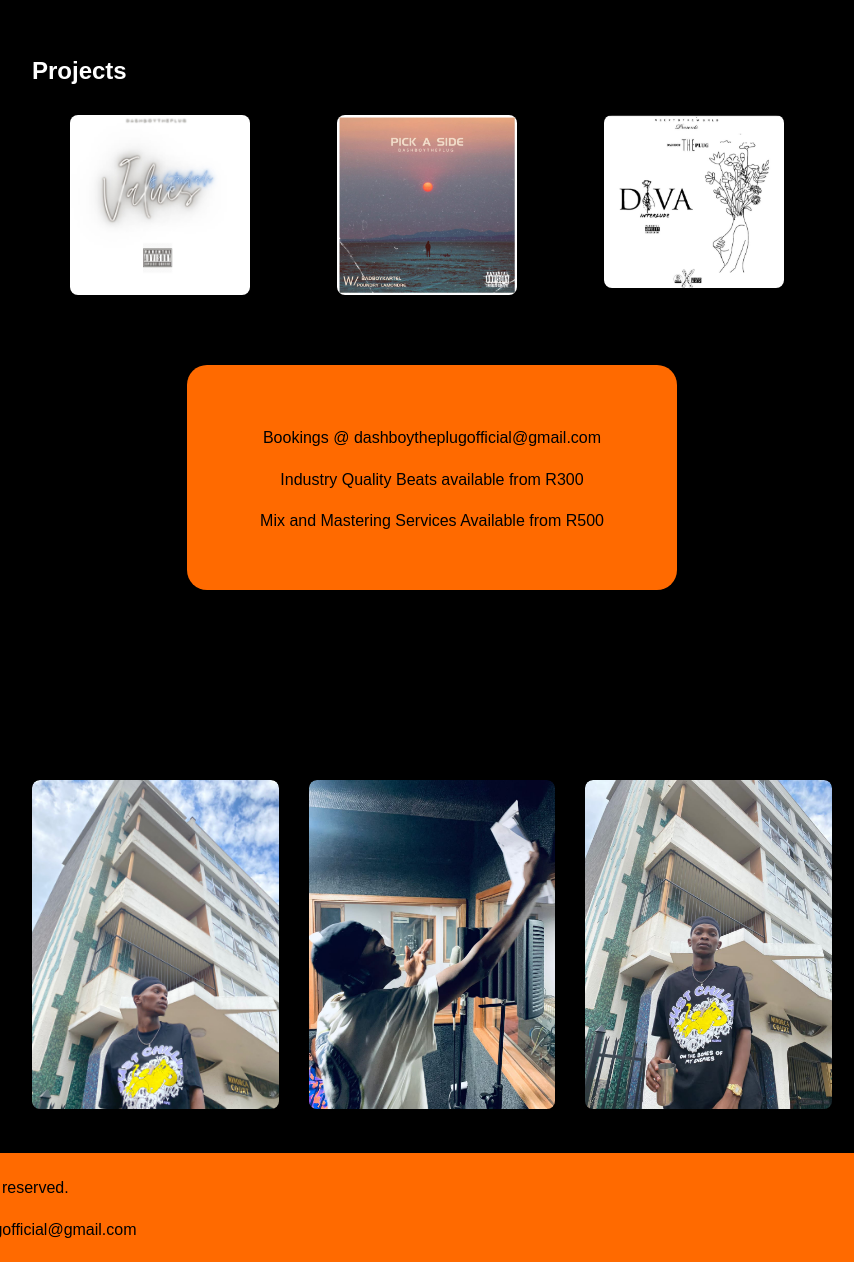
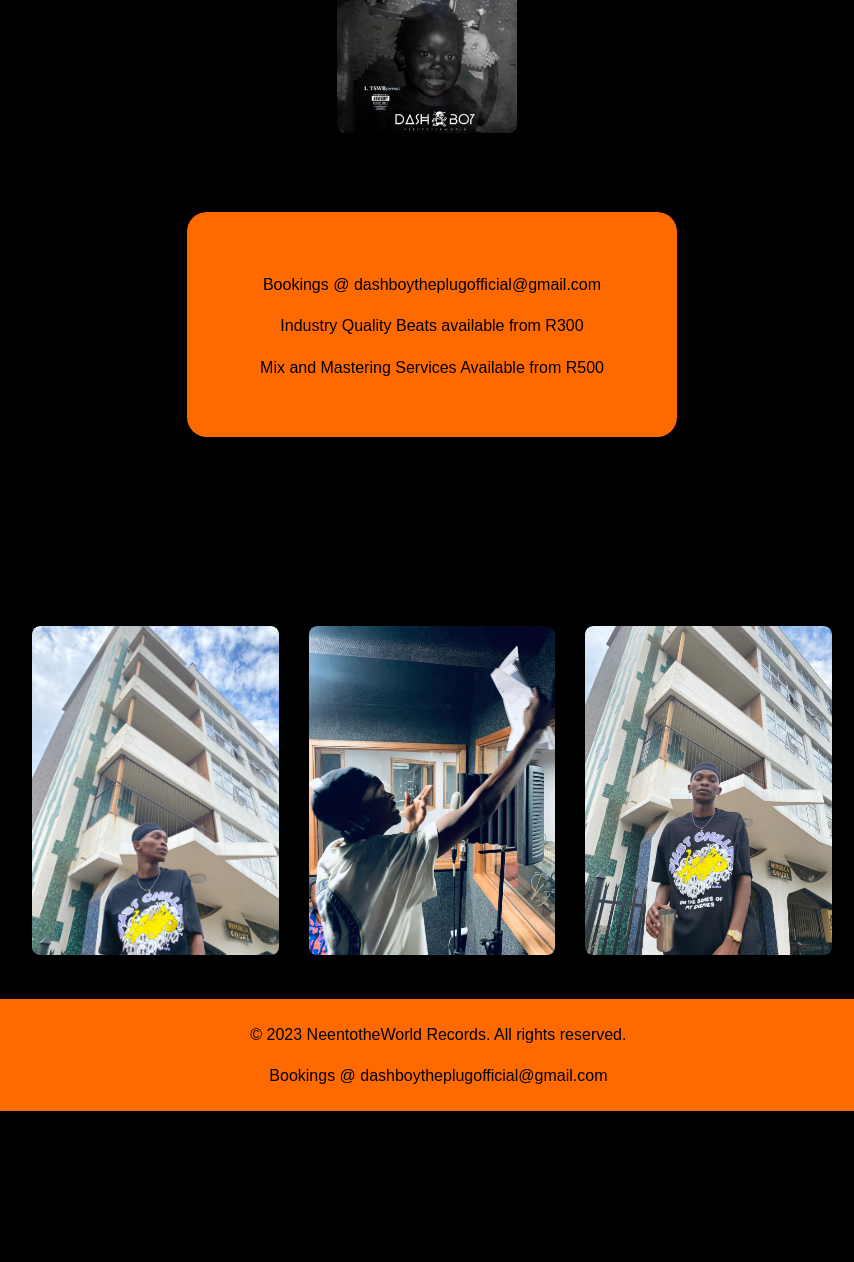
Before and after one commit to ThaboMamarara/Dashboy, a plain HTML site: page index.html in a window 1280 px wide. Shown: the part 704-1966 px from the top of the page, without its empty margins (208-1062 px from the left). After the commit the page ends 1815 px from the top, so only its background shows below. Drawn offline with Linux system fonts and the light colour scheme.

Commit message:
Update index.html

```diff
--- a/index.html
+++ b/index.html
@@ -20,7 +20,7 @@
         }
 
         header img {
-            max-width: 400px; /* Set the max width for the logo */
+            max-width: 300px; /* Set the max width for the logo */
             height: auto;
         }
 
@@ -52,7 +52,9 @@
             padding: 20px;
             background-color: #000000; /* Dark grey background */
             box-shadow: 0 0 10px rgba(0, 0, 0, 0.1);
+            text-align: center; /* Center the content in each section */
         }
+
 
         h1, h2 {
             color: #fff;
@@ -81,10 +83,11 @@
             display: inline-block; /* Make logos inline */
             margin-right: 40px; /* Add space between logos */
         }
+
         footer {
             background-color: #ff6a00;
             color: #000000;
-            text-align: left;
+            text-align: center; /* Center the content in the footer */
             padding: 0.4em;
             position: relative;
             bottom: 0;
@@ -178,7 +181,7 @@
 
     <header>
         <!-- Replace "logo.jpg" with the actual file path for your logo -->
-        <img src="logo.jpg" alt="Logo">
+        <img src="logo2.jpg" alt="Logo">
         <h1></h1> <!-- Add the rapper's name here -->
         <!-- Add any additional header content or styling as needed -->
     </header>
@@ -222,25 +225,17 @@
     </section>
 
     <section class="covers-section">
-        <h2>Projects</h2>
+        <h2>Latest Project</h2>
 
         <div class="covers-container">
             <!-- Include your covers from covers.html -->
             <div class="cover">
-                <a href="song1.html">
-                    <img src="cover1.jpg" alt="Cover 1">
+                <a href="https://youtu.be/H96lN7MIP7s?si=vG5t2NEG24YsKc4-">
+                    <img src="cover4.jpg" alt="Cover 1">
                 </a>
             </div>
-            <div class="cover">
-                <a href="song2.html">
-                    <img src="cover5.jpg" alt="Cover 2">
-                </a>
-            </div>
-            <div class="cover">
-                <a href="song3.html">
-                    <img src="cover6.jpg" alt="Cover 3">
-                </a>
-            </div>
+
+
             <!-- Add more covers as needed -->
         </div>
     </section>
@@ -275,15 +270,9 @@
         </div>
     </section>
 
-
     <footer>
-
-        <p>&copy; 2023 TM Global. All rights reserved.</p>
+        <p>&copy; 2023 NeentotheWorld Records. All rights reserved.</p>
         <p>Bookings @ dashboytheplugofficial@gmail.com</p>
-
     </footer>
-
-
-
 </body>
 </html>
```
